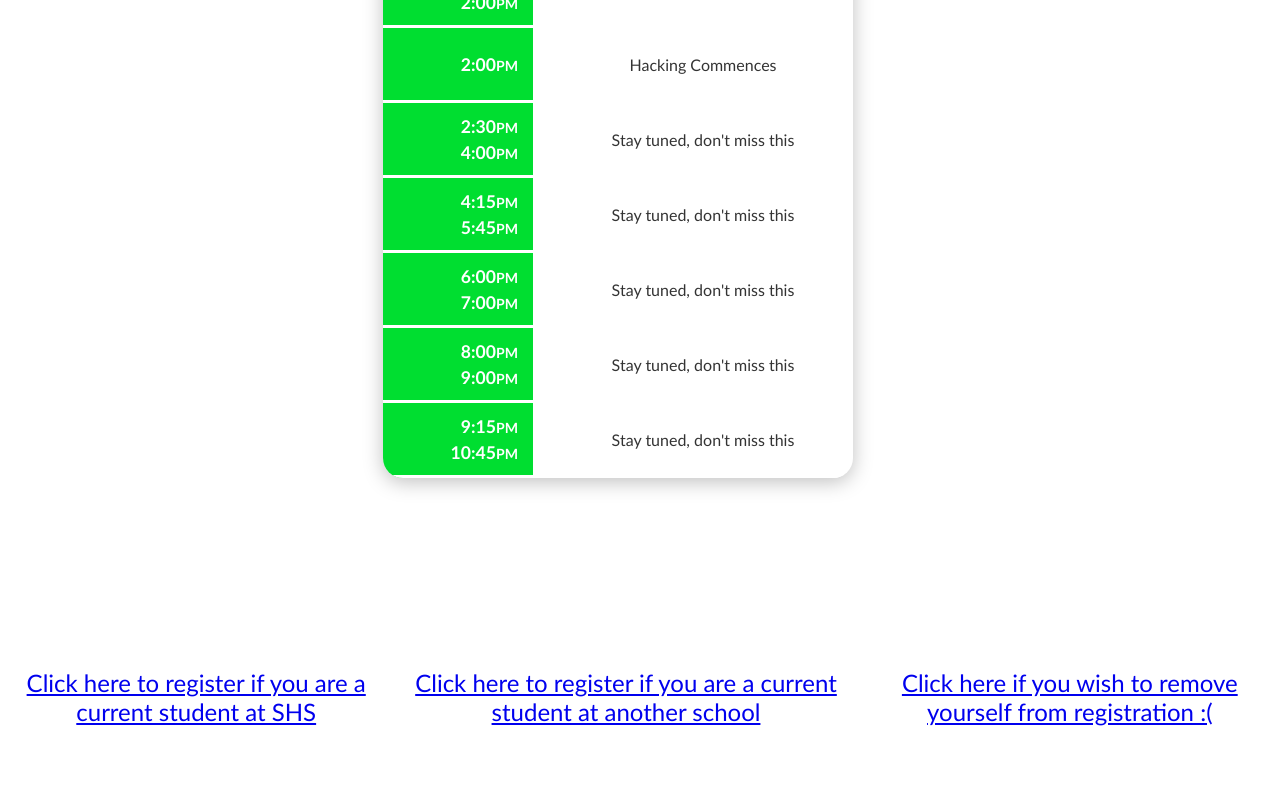
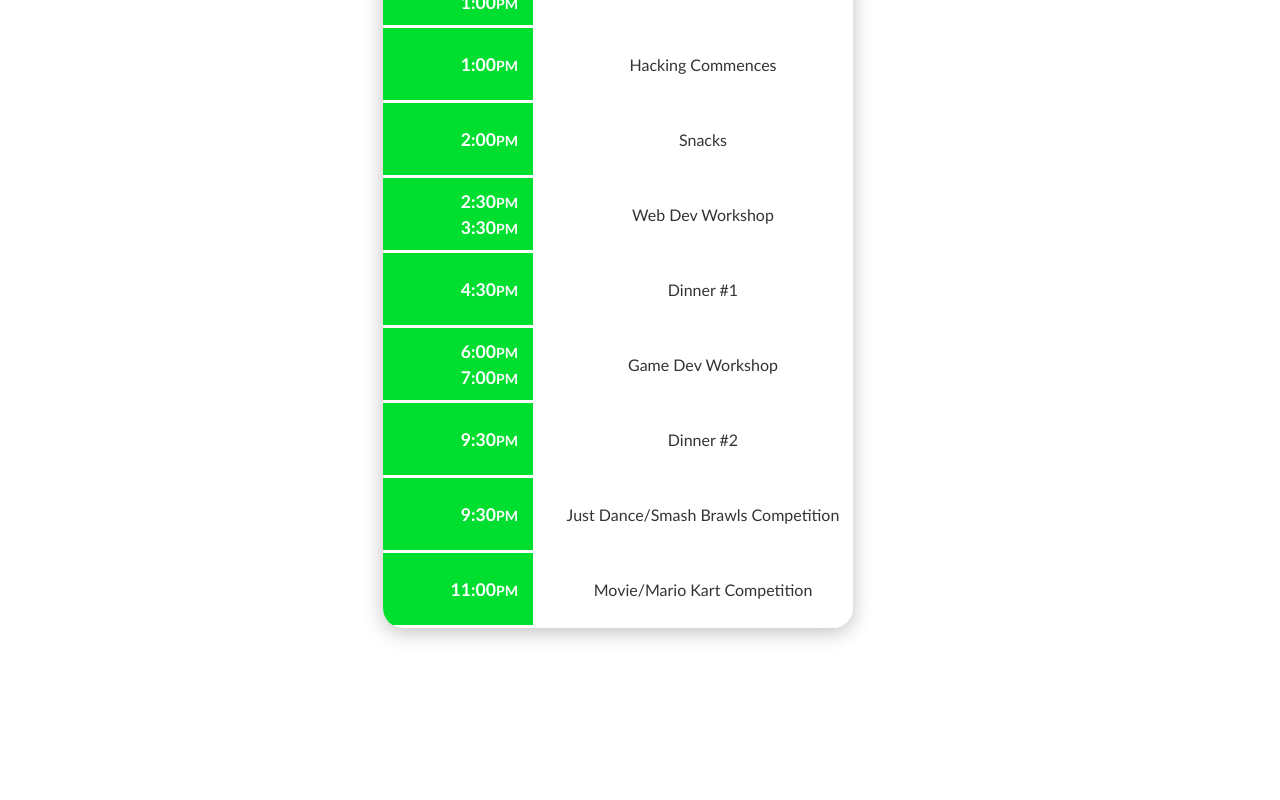
Before and after one commit to shsHacks/shs-hacks-2020, a Vue app: page / in a window 1280 px wide. Shown: the part 2760-3560 px from the top of the page. Built offline with nearby package versions, Linux system fonts and the light colour scheme.

Commit message:
updated schedule

```diff
--- a/src/App.vue
+++ b/src/App.vue
@@ -250,7 +250,7 @@ h1{
   font-size: 5vh;
   font-weight: bold;
 }
-@media screen and (max-width: 899px)
+@media screen and (max-width: 686px)
 {
   #my-menu{
     display: none;
--- a/src/data/schedule.json
+++ b/src/data/schedule.json
@@ -2,25 +2,28 @@
     {
       "date": "2/15/2020",
       "events": [
-        { "start": "12:30PM", "end": "1:30PM", "text": "Arrival and Check-in" , "iam": 1},
-        { "start": "1:30PM", "end": "2:00PM", "text": "Opening Ceremony" , "iam": 2},
-        { "start": "2:00PM", "text": "Hacking Commences" },
-        { "start": "2:30PM", "end": "4:00PM", "text": "Stay tuned, don't miss this","iam": 3 },
-        { "start": "4:15PM", "end": "5:45PM", "text": "Stay tuned, don't miss this","iam": 4},
-        { "start": "6:00PM", "end": "7:00PM", "text": "Stay tuned, don't miss this","iam": 5 },
-        { "start": "8:00PM", "end": "9:00PM", "text": "Stay tuned, don't miss this", "iam": 6},
-        { "start": "9:15PM", "end": "10:45PM", "text": "Stay tuned, don't miss this","iam": 7 }
+        { "start": "11:00AM", "text": "Arrival and Check-in" , "iam": 1},
+        { "start": "12:00PM", "end": "1:00PM", "text": "Opening Ceremony" , "iam": 2},
+        { "start": "1:00PM", "text": "Hacking Commences" },
+        { "start": "2:00PM",  "text": "Snacks","iam": 3 },
+        { "start": "2:30PM", "end": "3:30PM", "text": "Web Dev Workshop","iam": 4},
+        { "start": "4:30PM",  "text": "Dinner #1","iam": 5 },
+        { "start": "6:00PM", "end": "7:00PM", "text": "Game Dev Workshop", "iam": 6},
+        { "start": "9:30PM",  "text": "Dinner #2","iam": 7 },
+        { "start": "9:30PM", "text": "Just Dance/Smash Brawls Competition","iam": 8 },
+        { "start": "11:00PM",  "text": "Movie/Mario Kart Competition","iam": 9 }
+
       ]
     },
     {
       "date": "2/16/2020",
       "events": [
-        { "start": "12:00AM", "end": "1:30AM", "text": "Stay tuned, don't miss this","iam": 8 },
-        { "start": "3:00AM", "end": "4:00AM", "text": "Stay tuned, don't miss this" ,"iam": 9},
-        { "start": "9:00AM", "text": "Submission Deadline" ,"iam": 10},
-        { "start": "9:00AM", "end": "10:00AM", "text": "Stay tuned, don't miss this","iam": 11 },
-        { "start": "10:00AM", "end": "11:00AM", "text": "Stay tuned, don't miss this" ,"iam": 12},
-        { "start": "12:30PM", "end": "1:00PM", "text": "Awards Ceremony" ,"iam": 13}
+        { "start": "12:00AM",  "text": "Midnight Snack","iam": 10 },
+        { "start": "7:00AM",  "text": "Breakfast" ,"iam": 11},
+        { "start": "8:00AM", "text": "Submission Deadline" ,"iam": 12},
+        { "start": "8:00AM", "end": "10:30AM", "text": "Judging","iam": 13 },
+        { "start": "11:00AM", "end": "1:00PM", "text": "Awards Ceremony" ,"iam": 14}
+
       ]
     }
   ]
--- a/src/sections/HomePage.vue
+++ b/src/sections/HomePage.vue
@@ -8,12 +8,20 @@
 </template>
 
 <script>
+window.onscroll = function() {scrollFunction()};
+
+function scrollFunction() {
+  if (document.body.scrollTop > 20 || document.documentElement.scrollTop > 20) {
+    document.getElementById("bus").classList.add("out");
+  }
+}
 export default {
 
 
 
 
 }
+
 </script>
 
 <style>
@@ -111,6 +119,22 @@ template {
    from  {opacity: 0.2; right: 0vw; }
  to {opacity: 1; right: 15vw;}
 }
+.out{
+   animation-name: destroyBus;
+  animation-duration: 1s;
+  animation-fill-mode: forwards;
+  animation-delay: 0.2s;
+}
+@-webkit-keyframes destroyBus{
+   from  {opacity: 1; right: 30vw; }
+ to {opacity: 0; right: 100vw;}
+}
+
+/* Standard syntax */
+@keyframes destroyBus {
+   from  {opacity:1; right: 30vw; }
+ to {opacity: 0; right: 100vw;}
+}
 /* Standard syntax */
 #bus{
 
```
